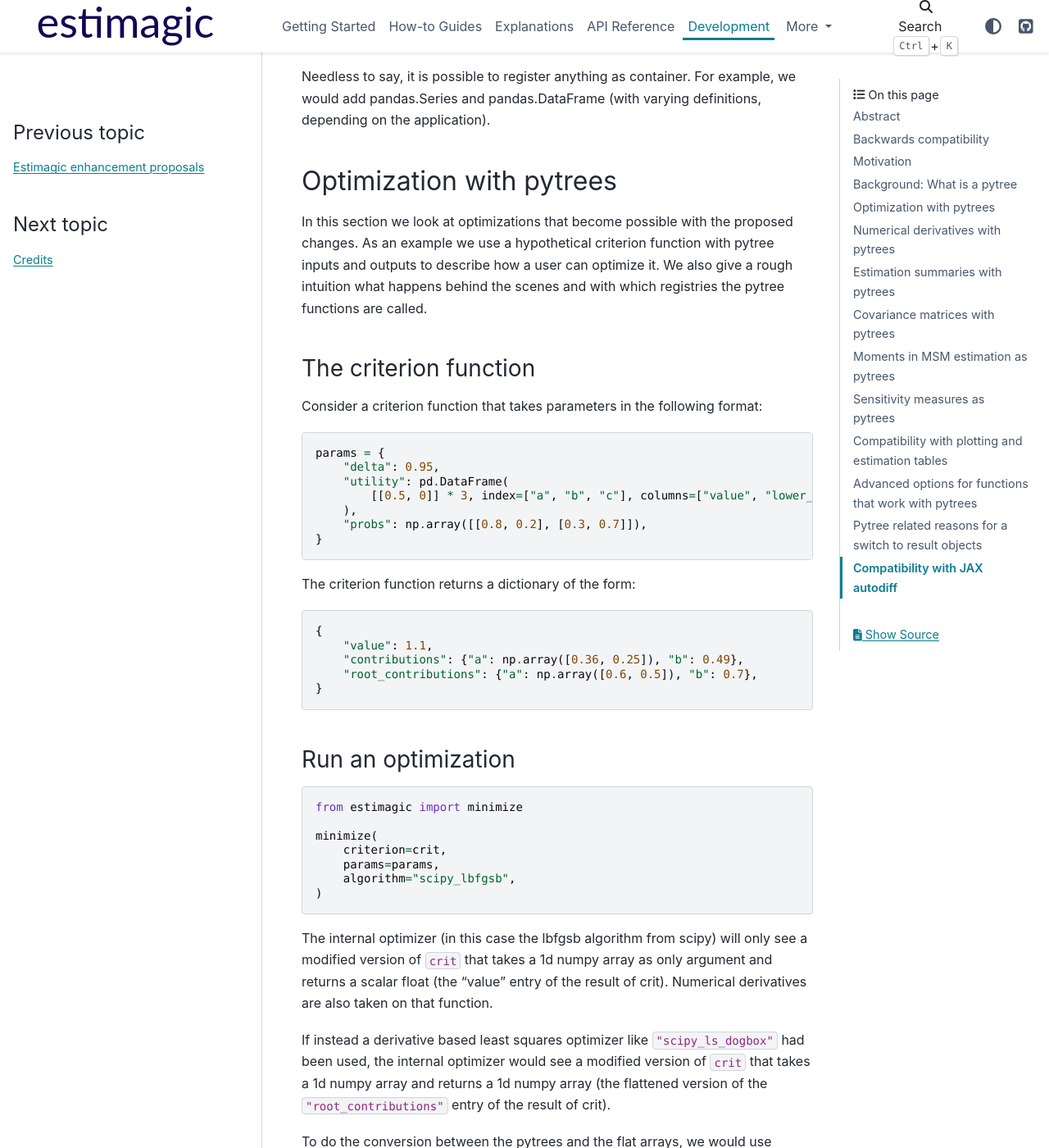
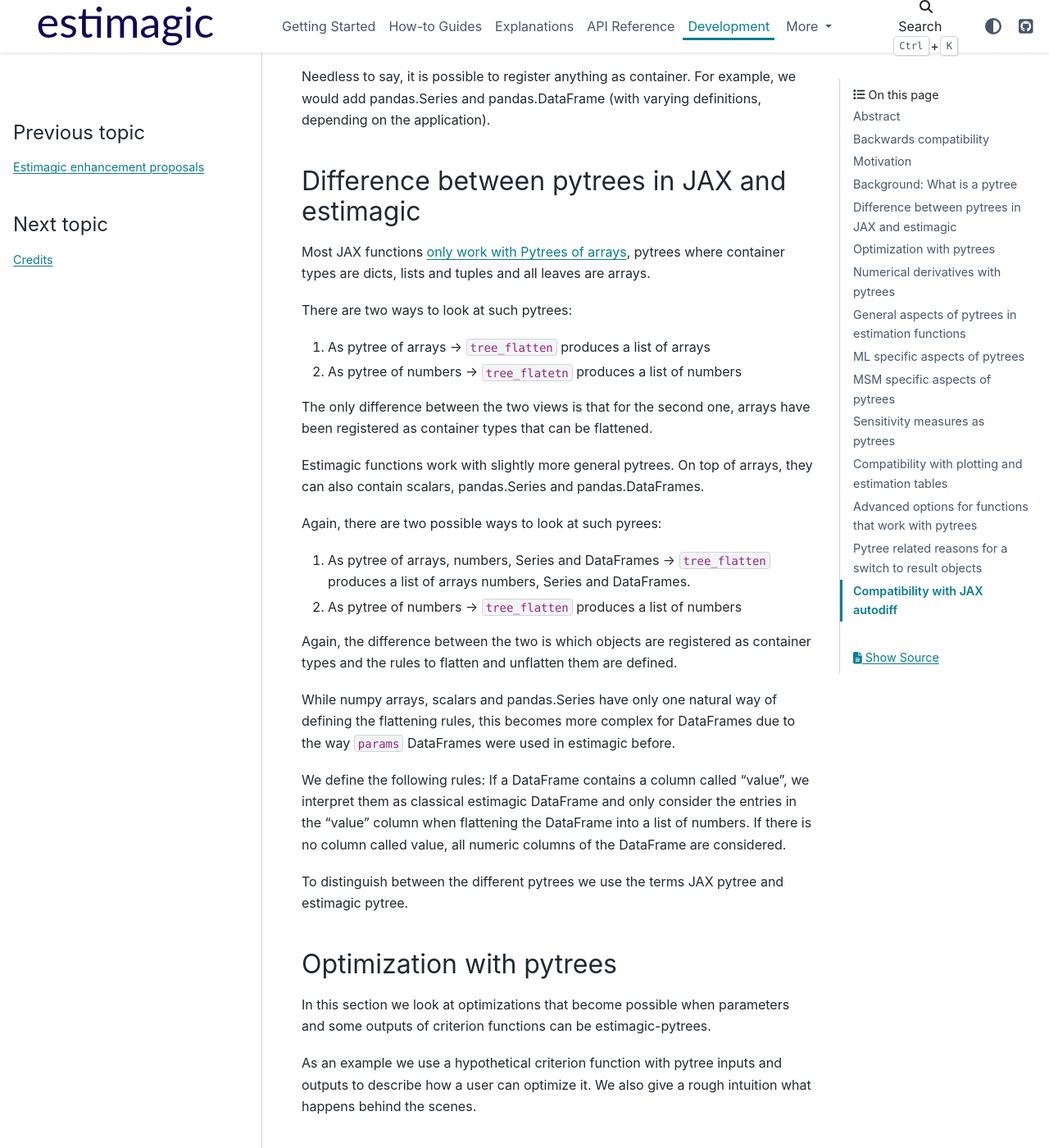
Before and after one commit to optimagic-dev/optimagic, a Sphinx documentation site: the page built from docs/source/development/eep-01-pytrees.rst, in a window 1280 px wide and 1400 px high, scrolled down 2248 px. Shown: the whole window at 82% size. Built offline with Sphinx 7.4.7 and the PyData theme 0.15.4, drawn with Linux system fonts in a browser that asks for light colours; pages that are not in the unit, such as notebooks, are missing from menus; some of the changed text lies outside the part shown.

Commit message:
Some polishing.

```diff
--- a/docs/source/development/eep-01-pytrees.rst
+++ b/docs/source/development/eep-01-pytrees.rst
@@ -111,13 +111,54 @@
 application).
 
 
+Difference between pytrees in JAX and estimagic
+===============================================
+
+Most JAX functions `only work with Pytrees of arrays
+<https://jax.readthedocs.io/en/latest/pytrees.html#pytrees-and-jax-functions>`_, pytrees
+where container types are dicts, lists and tuples and all leaves are arrays.
+
+There are two ways to look at such pytrees:
+
+1. As pytree of arrays -> ``tree_flatten`` produces a list of arrays
+2. As pytree of numbers -> ``tree_flatetn`` produces a list of numbers
+
+The only difference between the two views is that for the second one, arrays have been
+registered as container types that can be flattened.
+
+Estimagic functions work with slightly more general pytrees. On top of arrays, they
+can also contain scalars, pandas.Series and pandas.DataFrames.
+
+Again, there are two possible ways to look at such pyrees:
+
+1. As pytree of arrays, numbers, Series and DataFrames -> ``tree_flatten`` produces a
+   list of arrays numbers, Series and DataFrames.
+2. As pytree of numbers -> ``tree_flatten`` produces a list of numbers
+
+Again, the difference between the two is which objects are registered as container types
+and the rules to flatten and unflatten them are defined.
+
+While numpy arrays, scalars and pandas.Series have only one natural way of defining
+the flattening rules, this becomes more complex for DataFrames due to the way ``params``
+DataFrames were used in estimagic before.
+
+We define the following rules: If a DataFrame contains a column called "value", we
+interpret them as classical estimagic DataFrame and only consider the entries in the
+"value" column when flattening the DataFrame into a list of numbers. If there is no
+column called value, all numeric columns of the DataFrame are considered.
+
+To distinguish between the different pytrees we use the terms JAX pytree
+and estimagic pytree.
+
 Optimization with pytrees
 =========================
 
-In this section we look at optimizations that become possible with the proposed changes.
+In this section we look at optimizations that become possible when parameters and
+some outputs of criterion functions can be estimagic-pytrees.
+
 As an example we use a hypothetical criterion function with pytree inputs and outputs
 to describe how a user can optimize it. We also give a rough intuition what happens
-behind the scenes and with which registries the pytree functions are called.
+behind the scenes.
 
 
 The criterion function
@@ -171,19 +212,6 @@
 ``"root_contributions"`` entry of the result of crit).
 
 
-To do the conversion between the pytrees and the flat arrays, we would use
-``tree_flatten`` and ``tree_unflatten`` with the following container types:
-
-- dict
-- list
-- tuple
-- numpy.ndarray
-- pd.Series
-- pd.DataFrame (when flattening params only the value column would be considered.
-  when flattening the output of criterion, all numerical values of the DataFrame would
-  be considered)
-
-
 The optimization output
 -----------------------
 
@@ -231,14 +259,14 @@
 Currently, parameters to which a constraint is applied are selected via a "loc" or
 "query" entry in the constraint dictionary.
 
-This keeps working as long as params are specified as one DataFrame. If a more general
-pytree is used we need a "selector" entry instead. The value of that entry is a
-callable that takes the pytree and returns selected parameters.
+This keeps working as long as params are specified as one DataFrame with value column.
+If a more general pytree is used we need a "selector" entry instead. The value of that
+entry is a callable that takes the pytree and returns selected parameters.
 
-The selected parameters can be returned as pytrees (same container definition as in
-params, i.e. only "value" column of DataFrames is considered, unless the user
-overrides container definition). For constraints where order plays a role
-(e.g. increasing), the order defined by ``tree_flatten`` is used.
+The selected parameters can be returned as estimagic-pytrees. For constraints where
+order plays a role (e.g. increasing), the order defined by ``tree_flatten`` is used,
+however we advise users to return one-dimensional arrays in that case, so they do not
+have to learn the internal of ``tree_flatten``.
 
 As an example, let's add probability constraints for each row of ``"probs"``:
 
@@ -359,18 +387,13 @@
 the original pytrees had already contained a 2d array.
 
 
-Limitations of the JAX interface
---------------------------------
+Extending the JAX solution to estimagic-pytrees
+-----------------------------------------------
 
-Most JAX functions `only work with Pytrees of arrays
-<https://jax.readthedocs.io/en/latest/pytrees.html#pytrees-and-jax-functions>`_, whereas
-estimagic allows pytrees containing pandas.Series and pandas.DataFrames with value
-column. Unfortunately, this poses non-trivial challenges for numerical derivatives
+JAX pytrees can only contain arrays, whereas estimagic-pytrees may contain scalars,
+pandas.Series and pandas.DataFrames (with or without value column). Unfortunately,
+this poses non-trivial challenges for numerical derivatives
 because those data types have no natural extension in arbtirary dimensions.
-
-
-Proposed solution
------------------
 
 Our solution needs to fulfill two requirements:
 
@@ -394,11 +417,8 @@
 hard limitations that have to be checked and documented. Users will learn to avoid too
 much complexity by avoiding complex pytrees as inputs and outputs at the same time.
 
-
-Examples of pytrees with DataFrames
------------------------------------
-
-We repeat the example from the JAX interface above with the following changes:
+To see this in action, let's look at an example. We repeat the example from the JAX
+interface above with the following changes:
 
 1. The 1d numpy array in x["a"] is replaced by a DataFrame with value column
 2. The "d" entry in the output becomes a Series instead of a 1d numpy array.
@@ -499,8 +519,12 @@
     derivatives to give them the same structure as in JAX. Ideas are welcome!
 
 
-Estimation summaries with pytrees
-=================================
+General aspects of pytrees in estimation functions
+==================================================
+
+
+Estimation summaries
+--------------------
 
 
 Currently, estimation summaries ar DataFrames. The estimated parameters are in the
@@ -522,7 +546,7 @@
 
 
 Format 1: Everything becomes a DataFrame
-----------------------------------------
+^^^^^^^^^^^^^^^^^^^^^^^^^^^^^^^^^^^^^^^^
 
 In this approach we do the following conversions:
 
@@ -531,8 +555,9 @@
 2. pandas.Series are converted to DataFrames. The index remains unchanged. The
    column is called "value".
 3. scalars become DataFrames with one row with index 0 and one column called "value".
-4. all DataFrames without value column are stacked into a DataFrame with just one
+4. DataFrames without value column are stacked into a DataFrame with just one
    column called "value".
+5. DataFrames with "value" column are reduced to that column.
 
 After these transformations, all numbers of the original pytree are stored in
 DataFrames with "value" column. Additional columns with standard errors and the like
@@ -573,7 +598,7 @@
 
 
 Format 2: Dictionary of pytrees
--------------------------------
+^^^^^^^^^^^^^^^^^^^^^^^^^^^^^^^
 
 The second solution is a dictionary of pytrees the keys are the columns of the current
 summary but probably in plural, i.e. "values", "standard_errors", "p-values", ...;
@@ -583,12 +608,66 @@
 errors would be accessed via ``summary["standard_errors"]["my_df"]["value"]``.
 
 
-Covariance matrices with pytrees
-================================
+Presentation of covariance matrices
+-----------------------------------
+
+A covariance matrix is a two dimensional extension of a ``params`` pytree. We could
+theoretically handle it exactly the same way as Jacobians. However, this would not be
+useful for statistical tests and visualization if it contains more than 2 dimensional
+arrays (as the Jacobian example does).
+
+We thus propose to have two possible formats in which covariance matrices can be
+returned:
+
+1. The pytree variant described in the above Jacobian example. This will be useful
+   to look at sub-matrices of the full covariance matrix as long as the ``params``
+   pytree only contains one dimensional arrays, Series and DataFrames with value
+   columns.
+2. A DataFrame containing the covariance matrix of the flattened parameter vector. The
+   index and columns of the DataFrames can be constructed from the ``leaf_names``
+   function in ``pybaum``. We could also triviall add a function there that constructs
+   an index that is easier to work with for selecting elements and let the user choose
+   between the two versions.
+
+The function that maps from the flat version (which would be calculated internally) to
+the pytree version is the same as we need for numerical derivatives. The inverse of that
+function is probably not too difficult to implement and can also be useful for
+derivatives.
 
 
-Moments in MSM estimation as pytrees
-====================================
+params
+------
+
+Everything that can be used as ``params`` in optimization and differentiation can
+also be used as ``params`` in estimation. The registries used in pytree functions
+are identical.
+
+
+ML specific aspects of pytrees
+==============================
+
+The output of the log likelihood functions is a dictionary with the entries:
+
+- "value": a scalar float
+- "contributions": a 1d numpy array or pandas.Series
+
+Moreover, there can be arbitrary additional entries.
+
+The only change is that "contributions" can now be any estimagic pytree.
+
+
+MSM specific aspects of pytrees
+===============================
+
+
+Valid formats of empirical and simulated moments
+------------------------------------------------
+
+
+
+Presentation of sensitivity measures
+------------------------------------
+
 
 
 Sensitivity measures as pytrees
```
